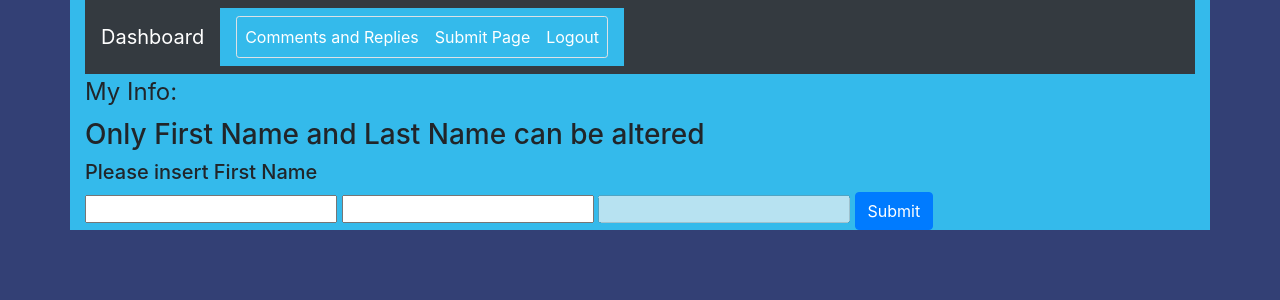
After one commit to Manuel-L-art/ComicViewApp, a Django app: page /editpage in a window 1280 px wide. The commit adds this page. Shown: the top 300 px of the page. Run offline with Django 3.2, Linux system fonts and the light colour scheme.

Commit message:
added very basic edit functionality, only first_name and last_name can be altered

```diff
--- a/ViewApp/templates/dashboard.html
+++ b/ViewApp/templates/dashboard.html
@@ -22,7 +22,7 @@
                     <div class="col border rounded-sm">
                         <nav class="nav flex-column ">
                             <a class="nav-link alert-danger alert" href="delete">Delete a Comic Book</a>
-                            <a class="nav-link alert-secondary alert" href="#">Settings</a>
+                            <a class="nav-link alert-secondary alert" href="editpage">Edit User Profile</a>
                             <a class="nav-link alert-secondary alert" href="#">How-To's</a>
                             <a class="nav-link alert-secondary alert" href="#">Following</a>
                             <a class="nav-link alert-primary alert" href="logout">Logout</a>
--- /dev/null
+++ b/ViewApp/templates/profile.html
@@ -0,0 +1,26 @@
+<!DOCTYPE html>
+<html lang="en">
+    <head>
+    {% include 'partials/header.html' %}
+        <title>User Profile</title>
+    </head>
+    <body>
+    {% include 'partials/navbar.html' %}
+        <div class="container">
+            <div class="row">
+                <div class="col">
+                    <form action="editProfile" method="POST">
+                    {% csrf_token %}
+                        <legend>My Info:</legend>
+                        <h3>Only First Name and Last Name can be altered</h3>
+                        <h5>Please insert First Name</h5>
+                        <input type="text" id="fname" name="fname" placeholder="{{ user.first_name }}">
+                        <input type="text" id="lname" name="lname" placeholder="{{user.last_name}}">
+                        <input type="email" id="email" name="email" placeholder="{{ user.email }}" disabled>
+                        <button class="btn btn-primary">Submit</button>
+                    </form>
+                </div>
+            </div>
+        </div>
+    </body>
+</html>
--- a/ViewApp/templates/viewcommies.html
+++ b/ViewApp/templates/viewcommies.html
@@ -11,9 +11,9 @@
             {% if comments %}
                 <div class="col">
                     {% for comment in comments %}
-                    <div class="text-light border rounded-sm">
-                        <p>"{{ comment.comment }}"</p>
-                        <p>By: {{ comment.name }}</p>
+                    <div class="text-dark border rounded-sm">
+                        <p><strong>"{{ comment.comment }}"</strong></p>
+                        <p>By: <em>{{ comment.name }}</em></p>
                         <hr>
                     </div>
                     {% endfor %}
--- a/ViewApp/urls.py
+++ b/ViewApp/urls.py
@@ -25,4 +25,6 @@ urlpatterns = [
     path('next_page/<str:book_title>/<int:page_no>', views.nextPage),
     path('deletepage', views.deletePage),
     path('selectpages', views.selectpage),
+    path('editpage', views.editpage),
+    path('editProfile', views.editProfile),
 ]
--- a/ViewApp/views.py
+++ b/ViewApp/views.py
@@ -170,3 +170,19 @@ def selectpage(request):
 def nextPage(request, book_title, page_no):
     page_no = page_no + 1
     return redirect(f'/viewpage/{book_title}/{page_no}')
+
+def editpage(request):
+    return render(request, 'profile.html')
+
+def editProfile(request):
+    fname = request.POST.get('fname', False)
+    if fname == False:
+        return redirect('/editpage')
+    user = User.objects.get(first_name=fname)
+    user.fname = request.POST['fname']
+    user.lname = request.POST['lname']
+    user.save()
+    context = {
+        "user": user,
+    }
+    return render(request, 'profile.html', context)
```
